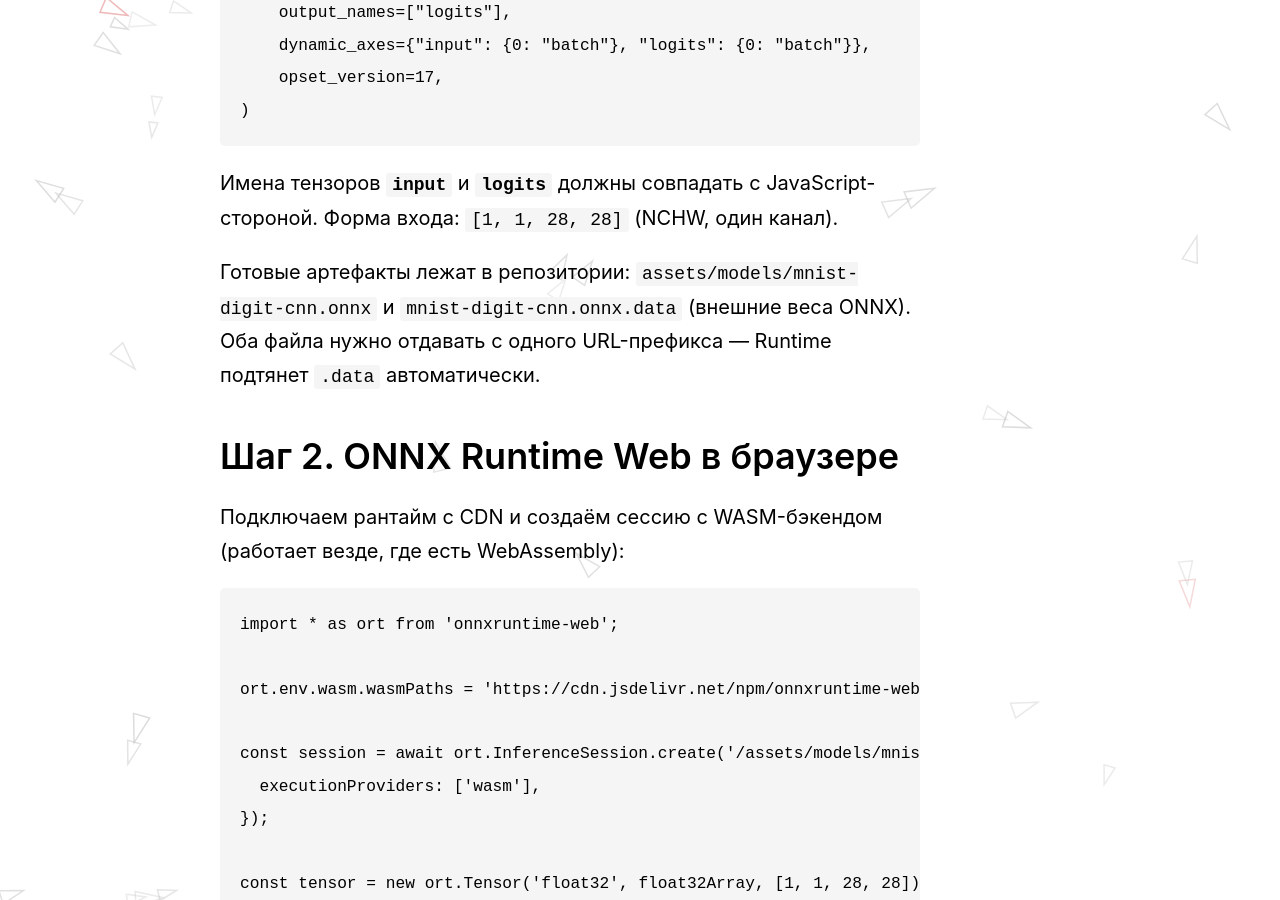
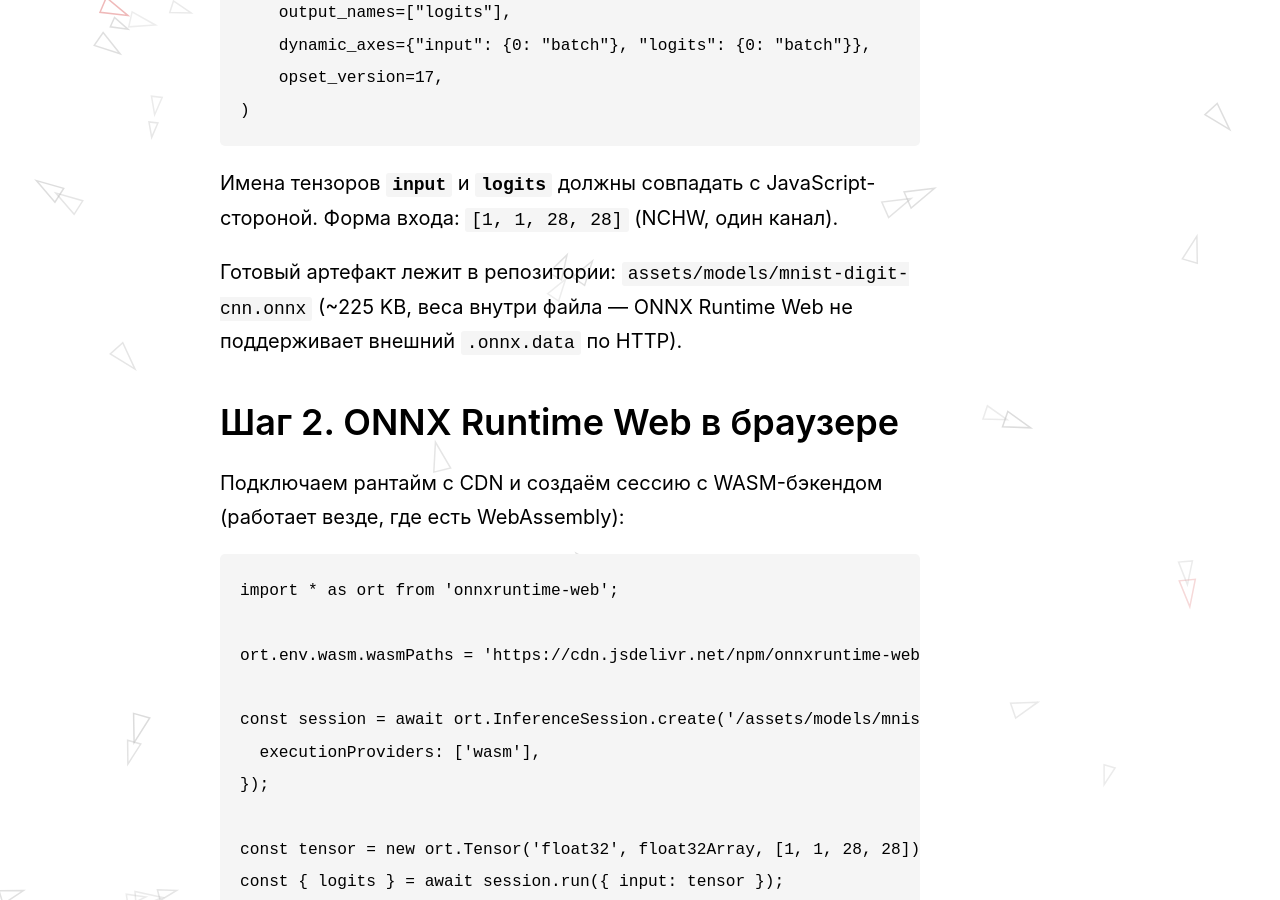
Before and after one commit to evgeniy-borisov/vairl, a Jekyll site: the page built from _posts/2026-07-01-pytorch-edge-browser-onnx-ru.md, in a window 1280 px wide and 900 px high, scrolled down 3535 px. Built offline with Jekyll 4.4.1, drawn with Linux system fonts in a browser that asks for light colours; nearby versions of some CDN libraries.

Commit message:
Fix ONNX model for browser: inline weights, remove external .data file.
ONNX Runtime Web cannot load external data over HTTP; also drop accidental .cursor commit.

Co-authored-by: Cursor <cursoragent@cursor.com>

```diff
--- a/_posts/2026-07-01-pytorch-edge-browser-onnx-ru.md
+++ b/_posts/2026-07-01-pytorch-edge-browser-onnx-ru.md
@@ -84,7 +84,7 @@ torch.onnx.export(
 
 Имена тензоров **`input`** и **`logits`** должны совпадать с JavaScript-стороной. Форма входа: `[1, 1, 28, 28]` (NCHW, один канал).
 
-Готовые артефакты лежат в репозитории: `assets/models/mnist-digit-cnn.onnx` и `mnist-digit-cnn.onnx.data` (внешние веса ONNX). Оба файла нужно отдавать с одного URL-префикса — Runtime подтянет `.data` автоматически.
+Готовый артефакт лежит в репозитории: `assets/models/mnist-digit-cnn.onnx` (~225 KB, веса внутри файла — ONNX Runtime Web не поддерживает внешний `.onnx.data` по HTTP).
 
 ## Шаг 2. ONNX Runtime Web в браузере
 
```
Also changed, not shown: .cursor/skills/teach-differential-equations/SKILL.md (deleted), .cursor/skills/teach-discrete-math-graphs/SKILL.md (deleted), .cursor/skills/teach-general-physics/SKILL.md (deleted), .cursor/skills/teach-information-theory/SKILL.md (deleted), .cursor/skills/teach-math-analysis-linear-algebra/SKILL.md (deleted), .cursor/skills/teach-mipt-physmath/SKILL.md (deleted), .cursor/skills/teach-optimization-numerical/SKILL.md (deleted), .cursor/skills/teach-probability-statistics/SKILL.md (deleted), .cursor/skills/teach-signals-systems/SKILL.md (deleted), 3 other files.
